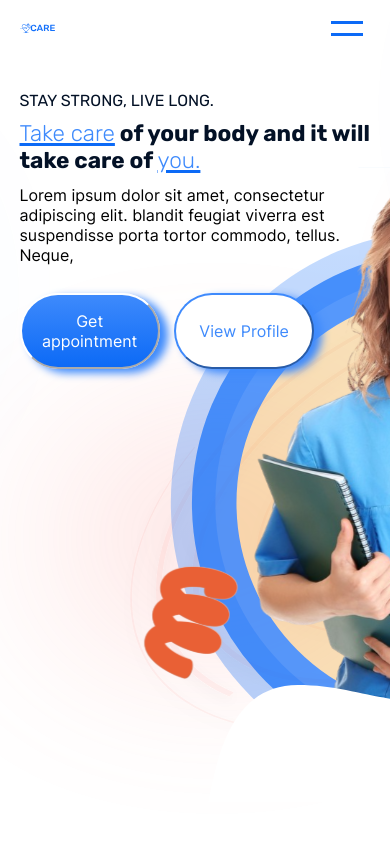
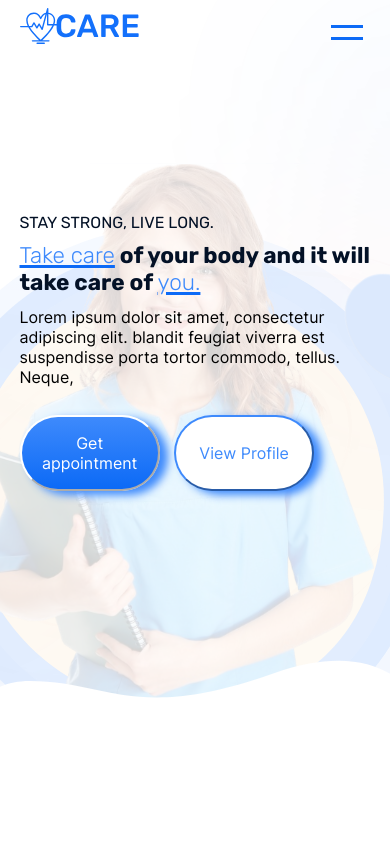
Before and after one commit to EmericBayard/dochealth, a React (Create React App) app: page / in a window 390 px wide. Shown: the top 844 px of the page. Built offline with nearby package versions, Linux system fonts and the light colour scheme; no server answers; the database is empty.

Commit message:
🐛 FIX:  hotfix front-end

```diff
--- a/src/components/Aboutme/Aboutme.tsx
+++ b/src/components/Aboutme/Aboutme.tsx
@@ -102,9 +102,9 @@ const formalizeData = function(data:any) {
               borderWidth: 2
             },
             label: {
-              show: true,
+              show: false,
               backgroundColor: "#fff",
-              fontSize: '30',
+              fontSize: 'clamp(1rem, 0.5000rem + 0.25000vw, 3.5rem)',
               fontWeight: 'bold',
               color: "#031126",
               position: 'center',
@@ -114,7 +114,7 @@ const formalizeData = function(data:any) {
             emphasis: {
               label: {
                 show: true,
-                fontSize: '30',
+                fontSize: 'clamp(1rem, 0.5000rem + 0.25000vw, 3.5rem)',
                 fontWeight: 'bold',
                 color: "#031126"
               }
--- a/src/components/Navbar/Navbar.tsx
+++ b/src/components/Navbar/Navbar.tsx
@@ -19,7 +19,7 @@ function Navbar() {
     const menuOpen = (b:Boolean) => {
         if(b) {
             return (
-            <div>
+            <div className="Dropdown">
                 <menu className="DropdownMenu">
                     <li>Home</li>
                     <li>Work</li>
@@ -62,13 +62,14 @@ function Navbar() {
        }
   return (
     <div className="Navbar">
-        <img className={!isOpen ? 'Logo' : 'Logo'} src={Logo} alt="health care logo"/>
-
-        <div className="Hamburger">
+        <img className='Logo' src={Logo} alt="health care logo"/>
+        <div className="DropdownContent">
+            <div className="Hamburger">
             <Hamburger  color="#0C6AF6" toggled={isOpen} toggle={setOpen} onToggle={toggled => {
             }}/>
+            </div>
+            {menuOpen(isOpen)}
         </div>
-        {menuOpen(isOpen)}
     </div>
   );
 }
--- a/src/core-ui/Aboutme.css
+++ b/src/core-ui/Aboutme.css
@@ -101,6 +101,7 @@
 
     .AboutmeImg {
         opacity: 0.5;
+        margin-top: 20%;
     }
 }
 
--- /dev/null
+++ b/src/core-ui/MainPage.css
@@ -0,0 +1,6 @@
+@import '../core-ui/config';
+
+.MainPage {
+    display: flex;
+    flex-direction: column;
+}
--- a/src/core-ui/Navbar.css
+++ b/src/core-ui/Navbar.css
@@ -7,8 +7,7 @@
     margin-right:auto;
     display: flex;
     justify-content:space-between;
-    margin-top:1%;
-    background: transparent;
+    margin-top: 2%;
 }
 
 .LogoDropdown {
@@ -19,7 +18,6 @@
 }
 
 .Logo {
-    width: 10%;
     height: 50%;
     margin-top: auto;
     margin-bottom: auto;
@@ -40,21 +38,37 @@
 .Hamburger {
     margin-left: 40vw;
 }
+
+
+
+
+.DropdownContent {
+    width:90%;
+    height: auto;
+    display: flex;
+    justify-content: flex-end;
+    position: absolute;
+
+}
+
+
+
 .DropdownMenu {
-    width: 15%;
     display: flex;
     flex-direction:column;
-    justify-content: space-between;
+    justify-content: center;
     list-style:none;
     font-size: 18px;
     font-weight: 500px;
-    position: absolute;
+    margin-left: auto;
+    margin-right: auto;
+    left: 0;
+    text-align: center;
+
     align-items: flex-start;
-    margin-left: -17%;
 }
 
 .ButtonDropdown{
-    width: 100%;
     border-color: white;
     margin-top: auto;
     margin-bottom: auto;
--- a/src/core-ui/Welcome.css
+++ b/src/core-ui/Welcome.css
@@ -5,14 +5,14 @@
     height:100vh;
     background: url(../assets/img/welcome.svg);
     background-size: cover;
-    background-position: center center;
+    background-position: center;
 }
 
 .WelcomeContent {
     display: flex;
     flex-direction: column;
     margin-top: 10%;
-    width:50%;
+    width:44%;
     margin-left: 6%;
 }
 
@@ -73,9 +73,17 @@
     .WelcomeContent {
         display: flex;
         flex-direction: column;
-        margin-top: 10%;
+        margin-top: 20vh;
         width:90%;
         margin-left:auto;
         margin-right:auto;
     }
+
+    .Welcome {
+        width:100%;
+        height:100vh;
+        background-image: url(../assets/img/welcome_transparency.svg);
+        background-size: cover;
+        background-position: 80% 20%;
+    }
 }
--- a/src/core-ui/WorkContent.css
+++ b/src/core-ui/WorkContent.css
@@ -5,7 +5,6 @@
     flex-direction: column;
     justify-content: center;
     margin-top: 3%;
-    margin-bottom: 3%;
 }
 
 
--- a/src/index.tsx
+++ b/src/index.tsx
@@ -7,12 +7,10 @@ import Welcome from './components/Welcome/Welcome';
 import WorkContent from './components/WorkContent/WorkContent';
 import Aboutme from './components/Aboutme/Aboutme';
 // Import the functions you need from the SDKs you need
-
+import MainPage from './pages/main/mainPage';
 ReactDOM.render(
   <React.StrictMode>
-    <Welcome />
-    <WorkContent />
-    <Aboutme />
+    <MainPage/>
   </React.StrictMode>,
   document.getElementById('root')
 );
--- /dev/null
+++ b/src/pages/main/mainPage.tsx
@@ -0,0 +1,18 @@
+import React from 'react';
+import logo from '../../assets/img/logo.svg';
+import '../../core-ui/MainPage.css';
+import Welcome from '../../components/Welcome/Welcome';
+import WorkContent from '../../components/WorkContent/WorkContent';
+import Aboutme from '../../components/Aboutme/Aboutme';
+
+function MainPage() {
+  return (
+    <div className="MainPage">
+        <Welcome />
+        <WorkContent />
+        <Aboutme />
+    </div>
+  );
+}
+
+export default MainPage;
```
Also changed, not shown: src/assets/img/welcome_transparency.svg (added).
